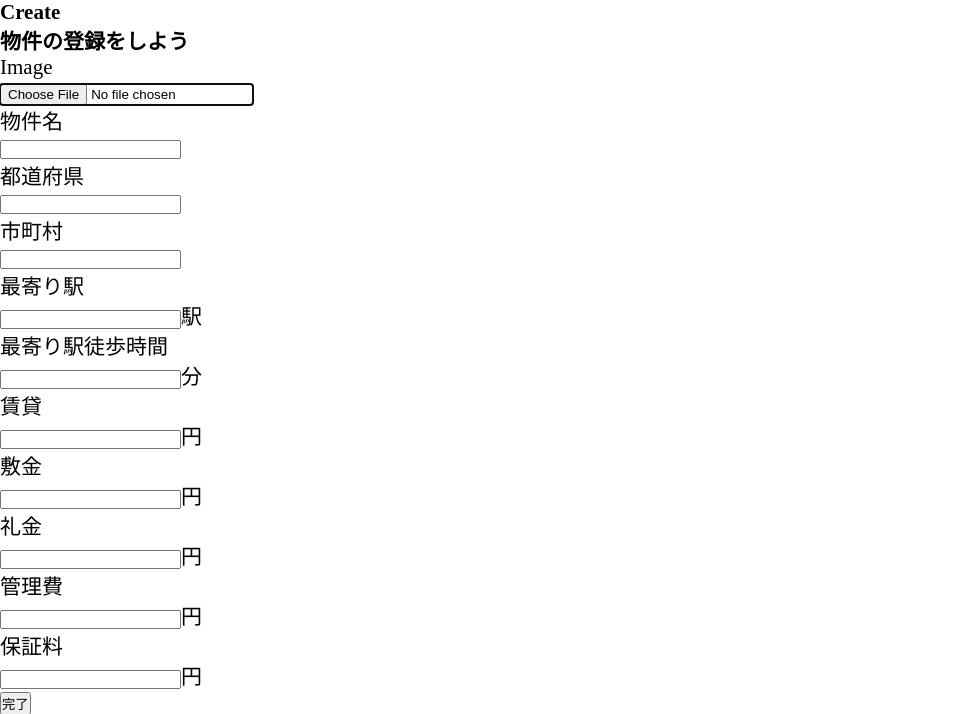
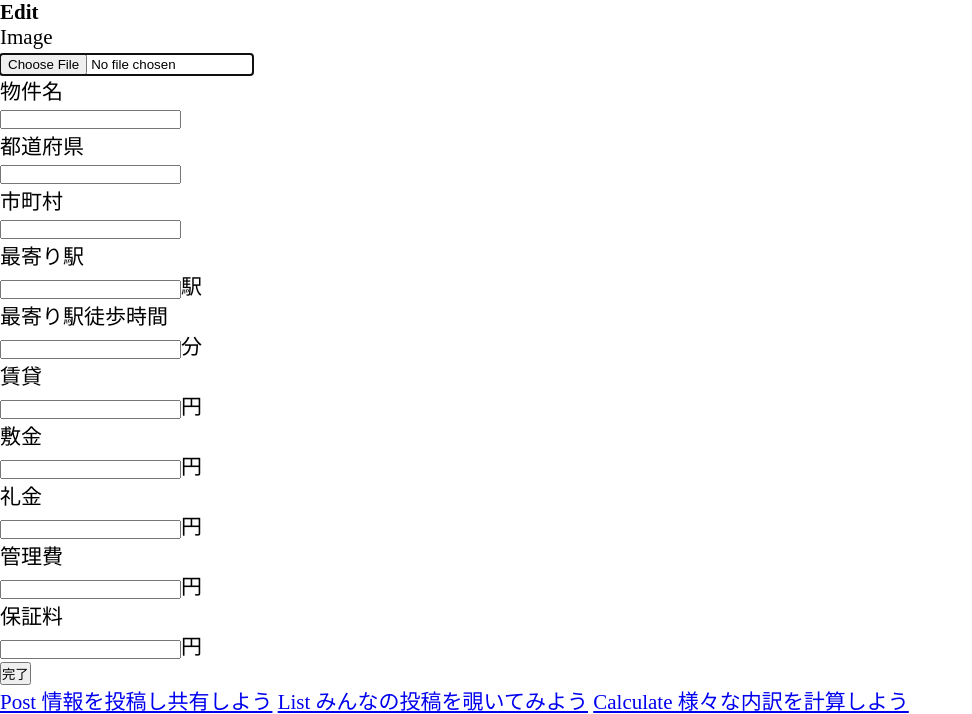
Before and after one commit to TAKUMI120108/TakuHome, a Rails app: template app/views/search/edit.html.erb in a window 1280 px wide. Shown: the part 221-935 px from the top of the page, without its empty margins (0-972 px from the left). Run offline with Rails 7, Linux system fonts and the light colour scheme; the template is opened without the code that fills it, so the values that code supplies are empty; style sheets or scripts are compiled from the project's sources; some web fonts are replaced.

Commit message:
search edit 修正

```diff
--- a/app/views/search/edit.html.erb
+++ b/app/views/search/edit.html.erb
@@ -1,7 +1,6 @@
 <div class="text-center border d-inline list-unstyled">
 
-<h4>Create</br>
-物件の登録をしよう</h4>
+<h4>Edit</h4>
 
 <%= form_with model: @search, url: search_path(@search.id), method: :patch do |f| %>
  <label for = "inputImage">Image</label></br>
```
